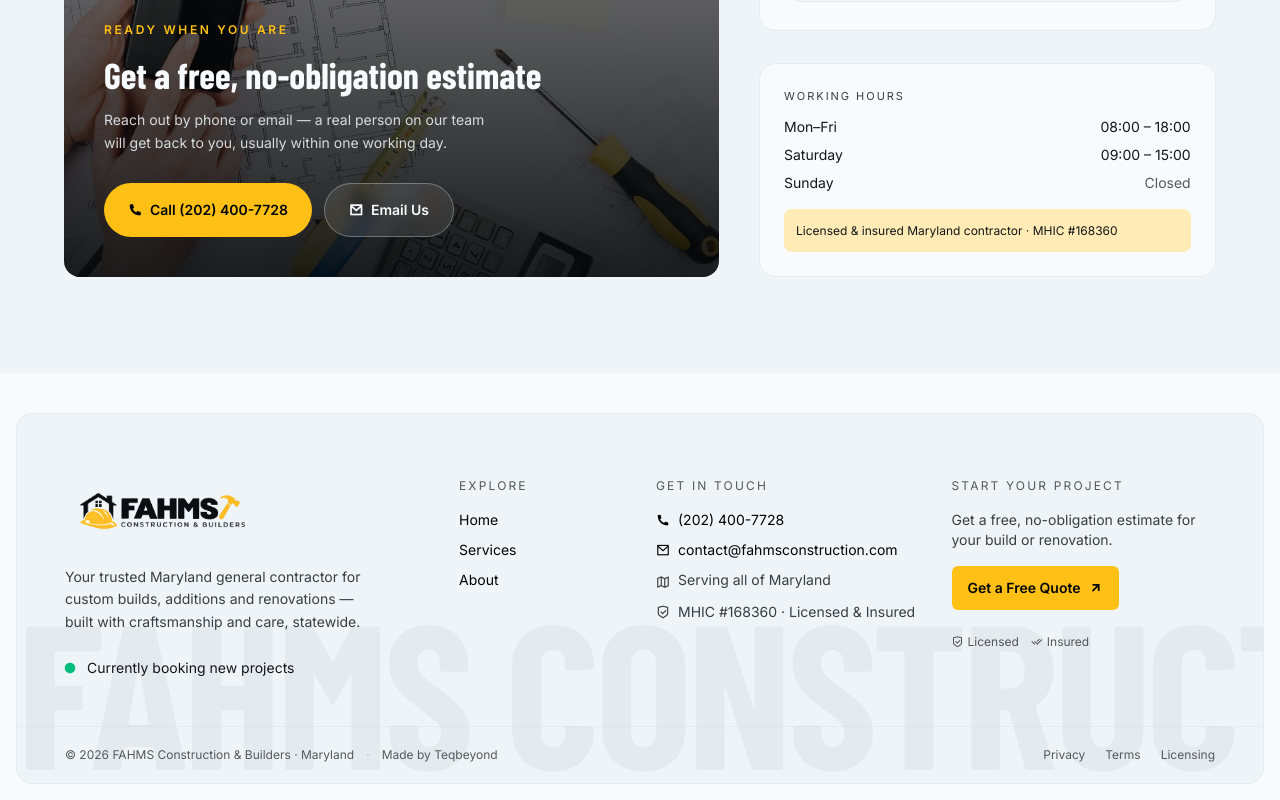
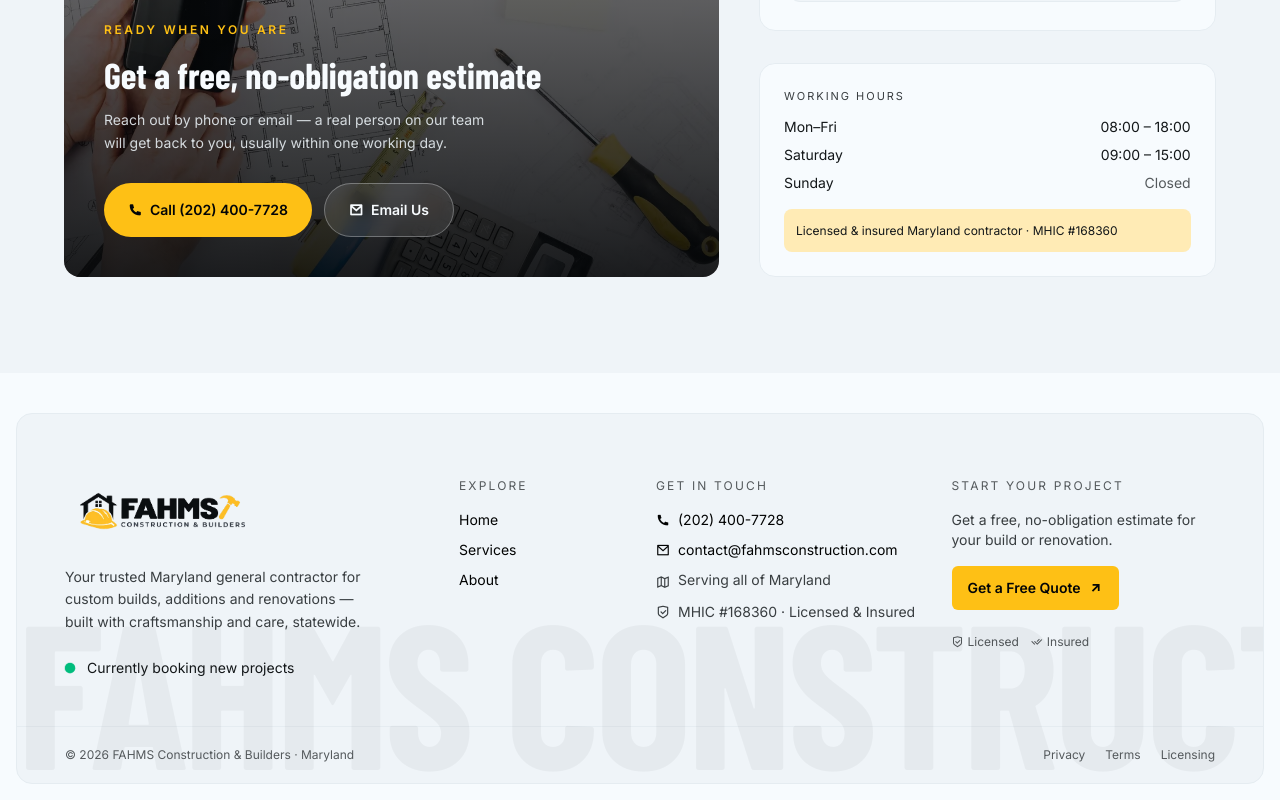
Before and after one commit to taqiabbas7906/Fahms, a React (Vite) app: page / in a window 1280 px wide. Shown: the part 9934-10734 px from the top of the page. Built offline with nearby package versions, Linux system fonts and the light colour scheme; some icons are missing; a web font is replaced by a local one.

Commit message:
removed teqbeyond

```diff
--- a/src/components/layout/Footer.tsx
+++ b/src/components/layout/Footer.tsx
@@ -110,17 +110,6 @@ export default function Footer() {
           <div className="relative flex flex-col items-center justify-between gap-3 px-5 py-5 text-center text-xs text-foreground-500 sm:flex-row sm:px-6 sm:text-left md:px-12">
             <div className="flex flex-col items-center gap-1 sm:flex-row sm:gap-3">
               <p>© {year} FAHMS Construction &amp; Builders · Maryland</p>
-              <span aria-hidden="true" className="hidden text-foreground-300 sm:inline">
-                ·
-              </span>
-              <a
-                href="https://www.teqbeyond.com"
-                target="_blank"
-                rel="noreferrer"
-                className="transition-colors hover:text-accent-600"
-              >
-                Made by Teqbeyond
-              </a>
             </div>
             <div className="flex items-center gap-5">
               <a href="#" rel="nofollow" className="hover:text-accent-600">
```
